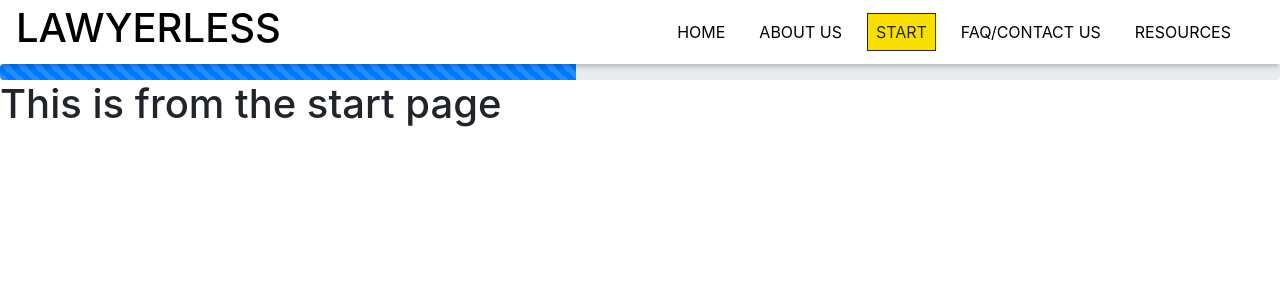
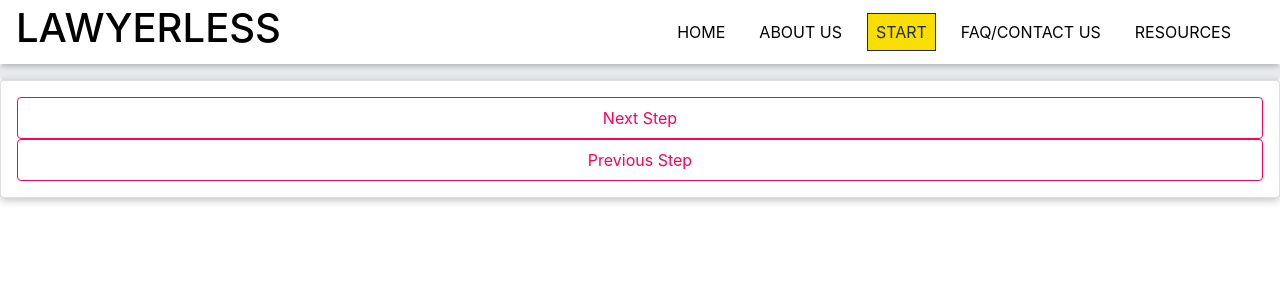
Before and after one commit to fangpinsern/Lawyerless, a React (Create React App) app: page /start in a window 1280 px wide. Shown: the top 300 px of the page. Built offline with nearby package versions, Linux system fonts and the light colour scheme.

Commit message:
Updated progress bar to be dynamic & minor bug fixes

```diff
--- a/src/App.js
+++ b/src/App.js
@@ -1,4 +1,4 @@
-import React from "react";
+import React, { useState, useCallback, useContext } from "react";
 import {
   BrowserRouter as Router,
   Route,
@@ -18,13 +18,31 @@ import "../node_modules/bootstrap/dist/css/bootstrap.min.css";
 import StartPage from "./startPage/pages/StartPage";
 
 function App() {
+
+  // Context for progress bar percentage
+  const numSteps = 5;
+  const percentagePerStep = 100 / numSteps;
+  const [completedRate, setCompletedRate] = useState(0);
+
+  const increase = useCallback(() => {
+    if (completedRate < 100) {
+      setCompletedRate(completedRate + percentagePerStep);
+    }
+  }, [completedRate, percentagePerStep]);
+
+  const decrease = useCallback(() => {
+      setCompletedRate(completedRate - percentagePerStep);
+  }, [completedRate, percentagePerStep]);
+  // End context for progress bar percentage
+
+  const progress = useContext(ProgressContext);
   return (
-    <ProgressContext.Provider value={{ completed: 0 }}>
+    <ProgressContext.Provider value={{ completed: completedRate, numSteps: numSteps, increase: increase, decrease: decrease }}>
       <Router>
         <MainNavigation />
 
         <main>
-          <ProgressBar animated now={45} />
+          <ProgressBar animated now={completedRate} />
           <Switch>
             <Route path="/" exact>
               <HomePage />
--- a/src/shared/context/progressBar-context.js
+++ b/src/shared/context/progressBar-context.js
@@ -1,5 +1,8 @@
 import {createContext} from 'react';
 
 export const ProgressContext = createContext({
-    completed: 0
+    completed: 0,
+    numSteps: 0,
+    increase: () => {},
+    decrease: () => {}
 });
--- a/src/startPage/pages/StartPage.js
+++ b/src/startPage/pages/StartPage.js
@@ -1,9 +1,32 @@
-import React from "react";
+import React, { useContext, useState } from "react";
 
 import "./StartPage.css";
+import { ProgressContext } from "../../shared/context/progressBar-context";
+import Button from "../../shared/components/FormElements/Button";
+import Card from "../../shared/UIElements/Card";
+
 
 function StartPage() {
-  return <h1>This is from the start page</h1>
+    const [counter, setCounter] = useState(0);
+    const progress = useContext(ProgressContext);
+
+    const nextStepHandler = event => {
+        event.preventDefault();
+        progress.increase();
+        setCounter(counter + (100/progress.numSteps));
+        console.log(counter);
+    }
+    const previousStepHandler = event => {
+        event.preventDefault();
+        progress.decrease();
+        setCounter(counter - (100/progress.numSteps));
+        console.log(counter);
+    }
+  return (<Card>
+      <Button type="button" disabled={counter >= 100} inverse onClick={nextStepHandler}>Next Step</Button>
+      <Button type="button" disabled={counter >= 100} inverse onClick={previousStepHandler}>Previous Step</Button>
+  </Card>);
+
 }
 
 export default StartPage;
```
